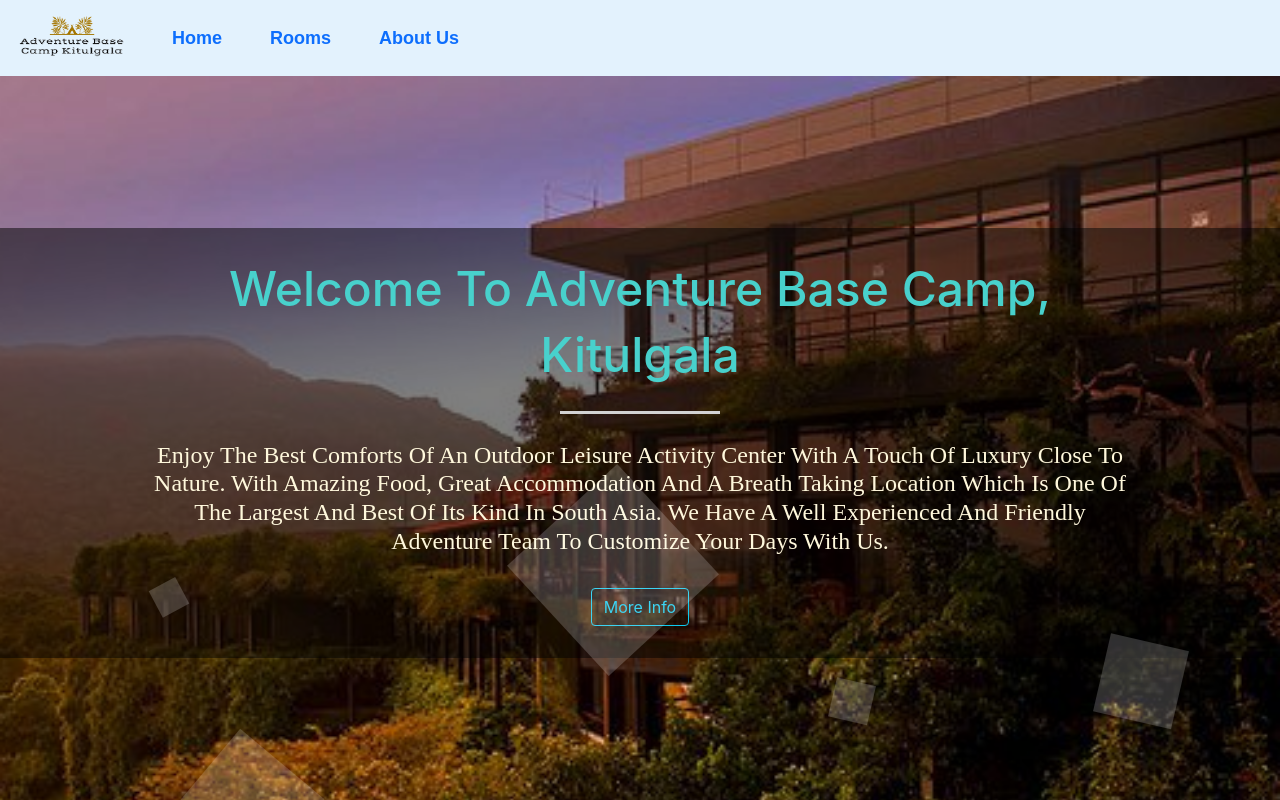
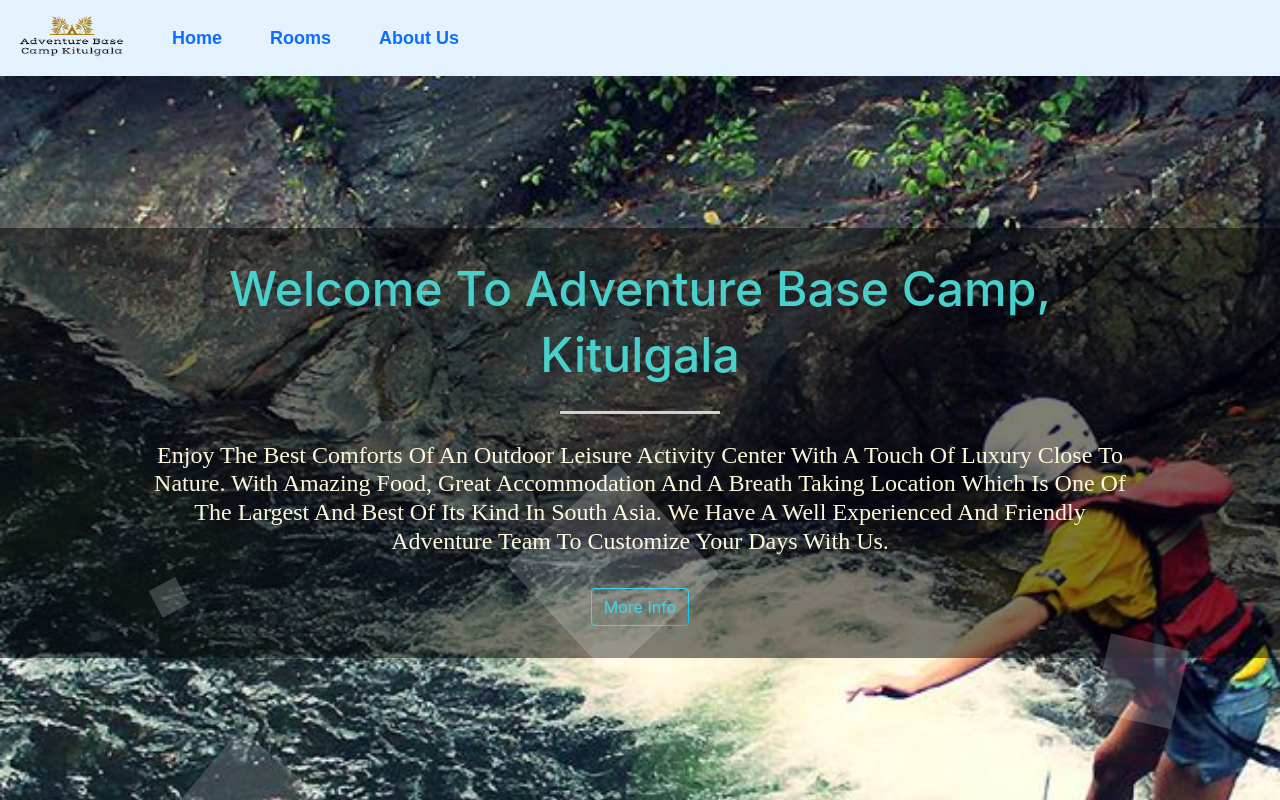
Before and after one commit to Thusiya05/hotel-system, a React (Create React App) app: page / in a window 1280 px wide. Shown: the top 800 px of the page. Built offline with nearby package versions, Linux system fonts and the light colour scheme.

Commit message:
home page image changed

```diff
--- a/src/App.css
+++ b/src/App.css
@@ -104,7 +104,7 @@
     /* position: absolute; */
     top: 0;
     z-index: -1;
-    background: url("./images/hotel.jpg") center/ cover no-repeat;
+    background: url("./images/adventure.jpg") center/ cover no-repeat;
     width: 100%;
     min-height: calc(120vh - 66px);
 }
```
Also changed, not shown: src/images/adventure.jpg (added).
